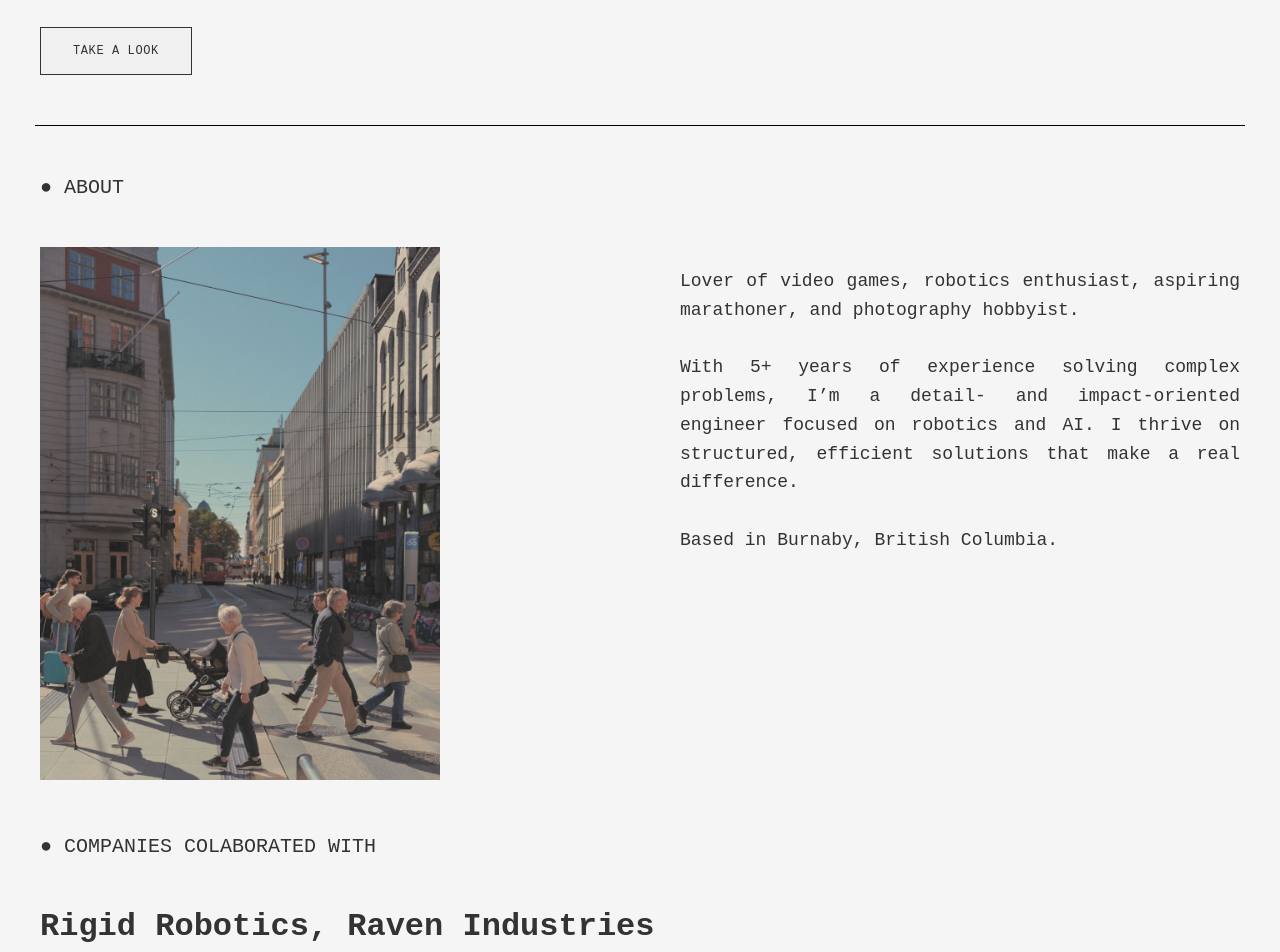
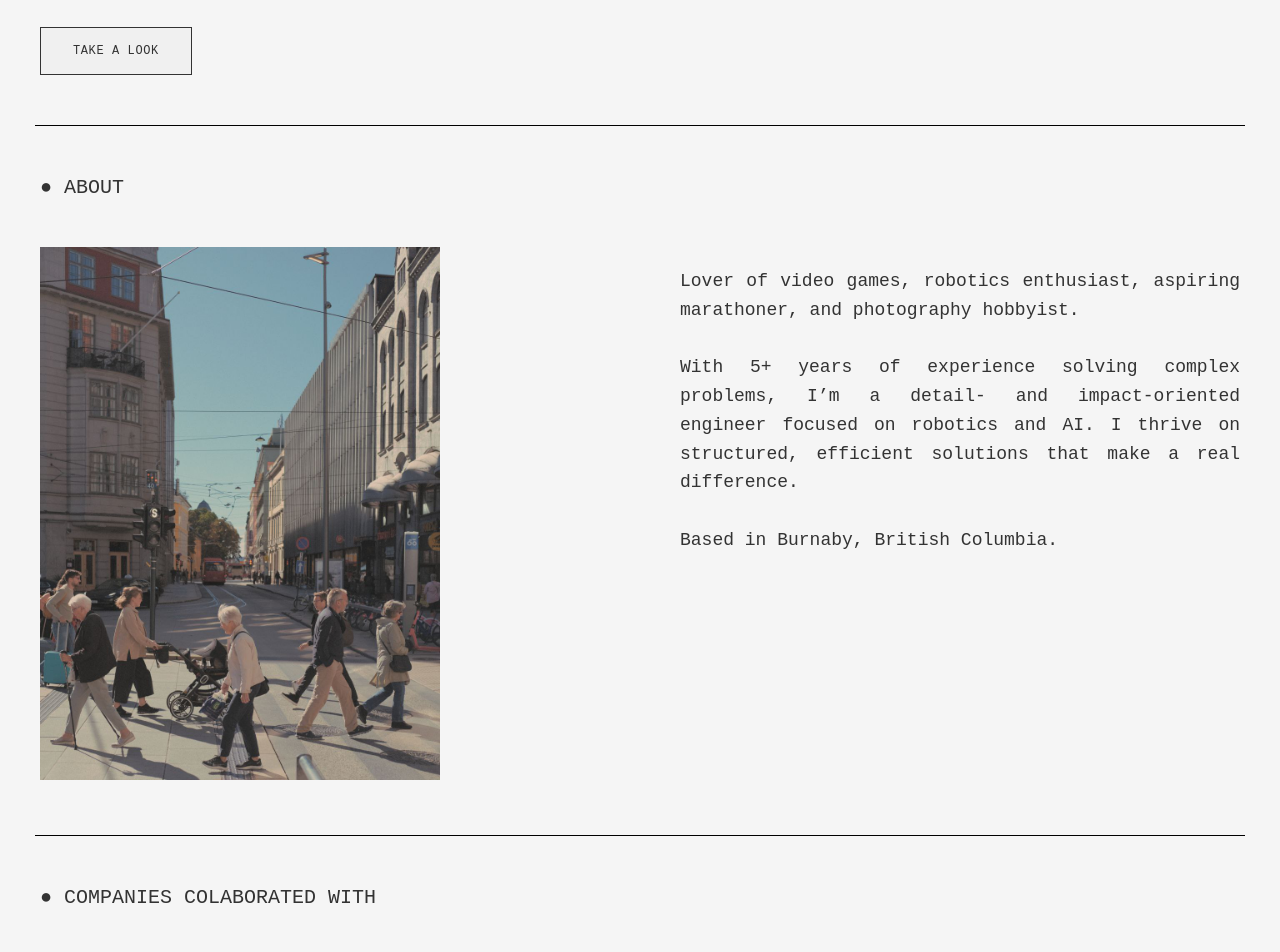
Before and after one commit to mamalmirza/mamalwp, a Next.js app: page / in a window 1280 px wide. Shown: the part 820-1772 px from the top of the page. Built offline with nearby package versions, Linux system fonts and the light colour scheme.

Commit message:
Update global styles and Welcome component: Adjust padding in about and past clients sections, add a border to the about container, and rename the about section for better clarity.

```diff
--- a/src/app/globals.css
+++ b/src/app/globals.css
@@ -246,9 +246,10 @@
   }
 
   .about-container {
-    padding: 50px 5px 0px;
+    padding: 50px 5px 50px;
     max-width: 1200px;
     margin: 0 auto;
+    border-bottom: 1px solid #000; /* 🔥 add divider */
   }
 
   .about-div {
@@ -295,6 +296,13 @@
     color: #333;
     margin: 0;
     text-align: justify;
+  }
+
+  .past-clinets-container {
+    padding: 50px 0px 50px;
+    max-width: 1200px;
+    margin: 0 auto;
+    /* border-bottom: 1px solid #000; 🔥 add divider */
   }
 
   .past-clients-wrapper {
--- a/src/components/Welcome.tsx
+++ b/src/components/Welcome.tsx
@@ -59,6 +59,10 @@ export default function Welcome() {
               </div>
             </div>
           </div>
+
+
+
+
 
           {/* Case Study 02 - Arena Club */}
           {/* <div className="selected-work-wrapper">
@@ -134,7 +138,7 @@ export default function Welcome() {
 
       {/* Past Brands Worked With Section */}
 
-      <section className="about-container">
+      <section className="past-clinets-container">
 
           <div className="header-div full-width">
             <h5 className="heading-2">● Companies Colaborated With</h5>
```
